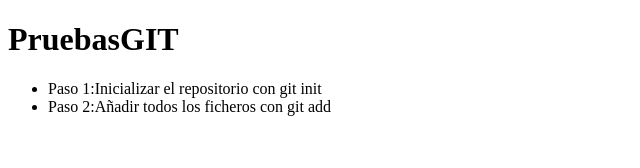
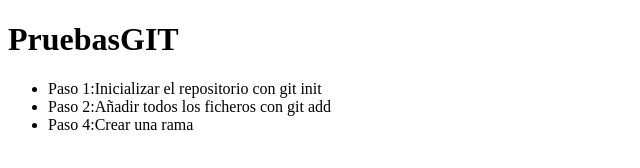
Before and after one commit to davidrochcampos2-jpg/HolaMundo, a plain HTML site: page index.html in a window 1280 px wide. Shown: the whole page, without its empty margins (0-640 px from the left). Drawn offline with Linux system fonts and the light colour scheme.

Commit message:
Añadido Paso 4

```diff
--- a/index.html
+++ b/index.html
@@ -10,6 +10,7 @@
 	<ul>
 		<li>Paso 1:Inicializar el repositorio con git init</li>
 		<li>Paso 2:Añadir todos los ficheros con git add</li>
+		<li>Paso 4:Crear una rama </li>
+
 	</ul>
 </body>
-</html>
```
